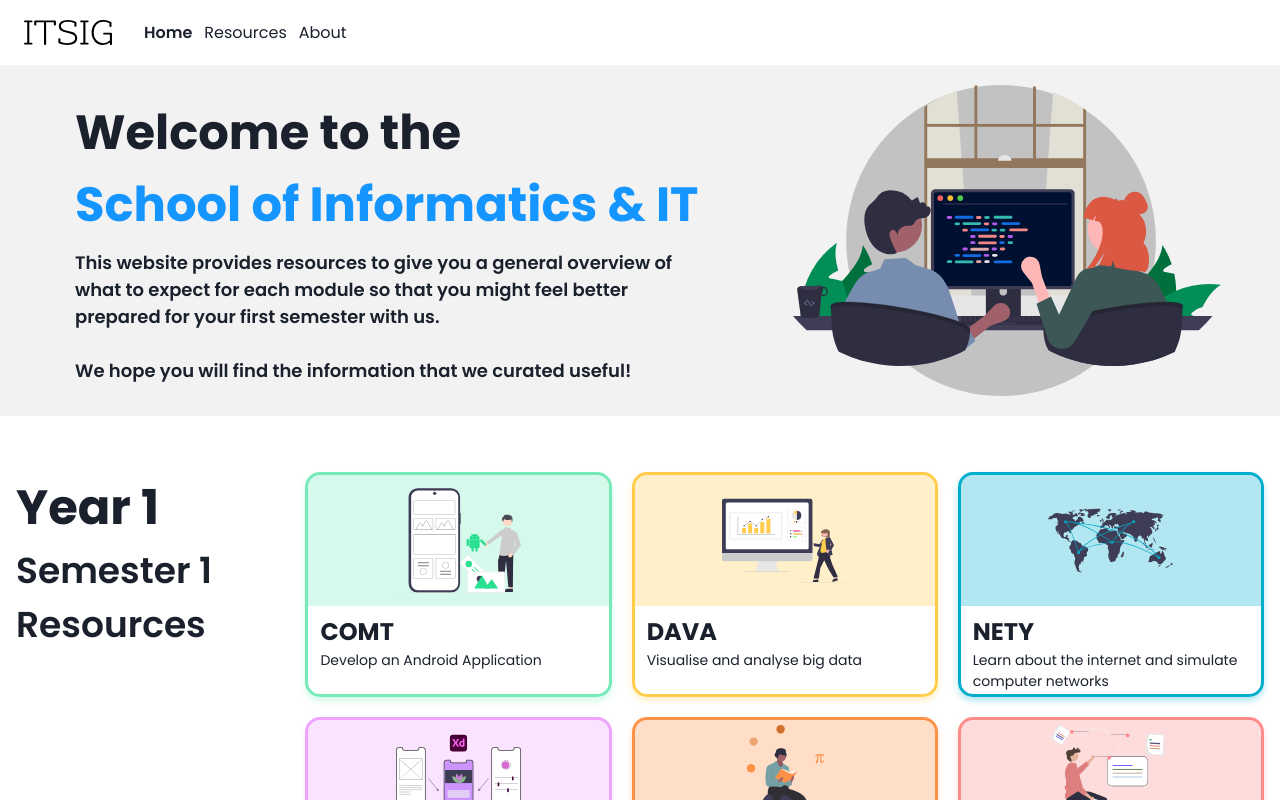
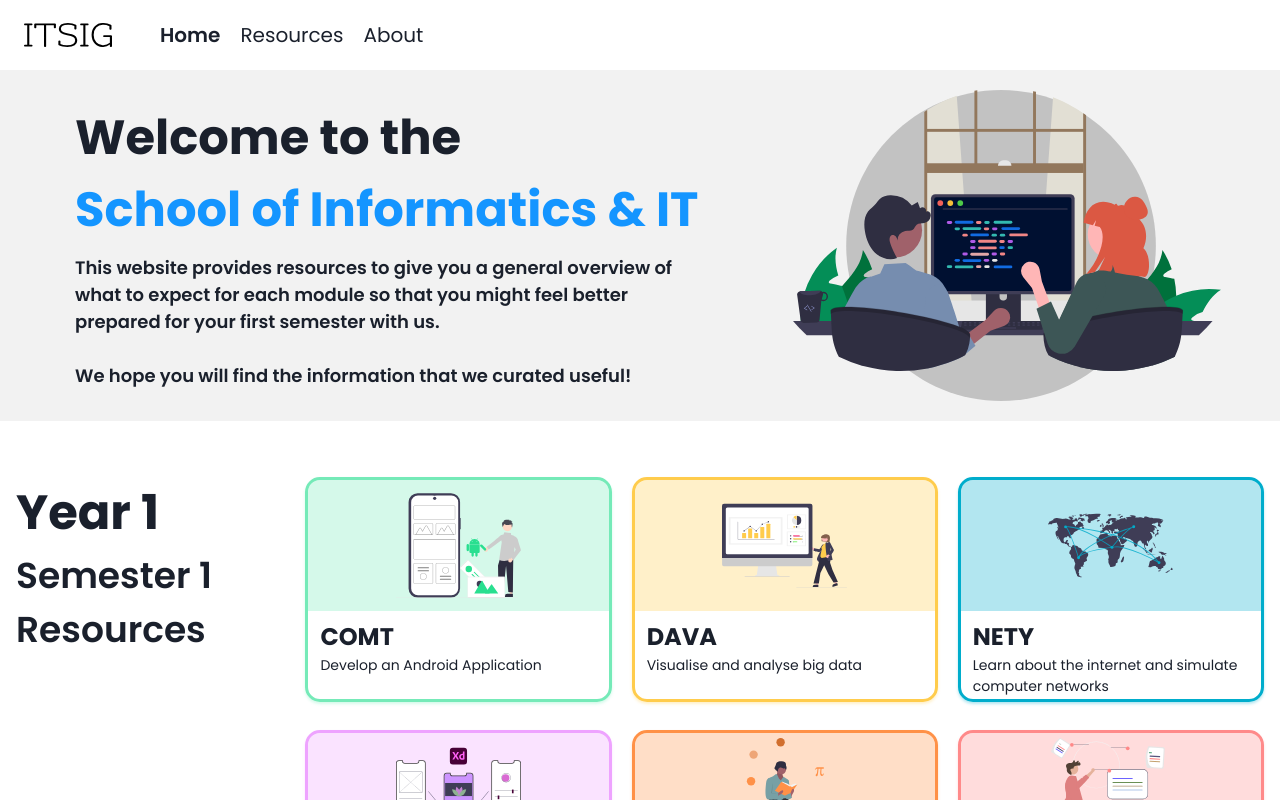
Before and after one commit to TP-ITSIG/tp-itsig.github.io, a React (Vite) app: page / in a window 1280 px wide. Shown: the top 800 px of the page. Built offline with nearby package versions, Linux system fonts and the light colour scheme.

Commit message:
added favicon, chaged initial box shadow(thanks @PuttTim), made navbar links bigger and spacing wider,

```diff
--- a/index.html
+++ b/index.html
@@ -2,7 +2,7 @@
 <html lang="en">
 	<head>
 		<meta charset="UTF-8" />
-		<link rel="icon" type="image/svg+xml" href="/src/favicon.svg" />
+		<link rel="icon" type="image/svg+xml" href="/itsig-favicon.svg" />
 		<meta name="viewport" content="width=device-width, initial-scale=1.0" />
 		<title>ITSIG</title>
 	</head>
--- a/src/Components/Navbar.tsx
+++ b/src/Components/Navbar.tsx
@@ -80,7 +80,10 @@ const Navbar = () => {
 					w={{ base: "4.5em", md: "5.5em" }}
 					h="auto"
 				/>
-				<HStack display={{base: "none", lg: "block"}} spacing={3} style={{marginLeft: "2em"}}>
+				<HStack
+					display={{ base: "none", lg: "block" }}
+					spacing={5}
+					style={{ marginLeft: "3em" }}>
 					{pages.map(page => (
 						<Button
 							key={page.pageUrl}
@@ -89,10 +92,10 @@ const Navbar = () => {
 									? "semibold"
 									: "normal"
 							}
-
+							fontSize="xl"
 							colorScheme="black"
 							variant="link"
-							sx={{ transition: "font-weight 0.15s ease-out" }}
+							sx={{ transition: "all 0.15s ease-out" }}
 							onClick={() => {
 								navigate(page.pageUrl)
 							}}>
--- a/src/Components/SubjectCard.tsx
+++ b/src/Components/SubjectCard.tsx
@@ -15,7 +15,7 @@ const SubjectCard = (props: SubjectCardProps) => {
 			borderColor={props.color}
 			borderWidth={3.5}
 			borderRadius={15}
-			boxShadow={`0px 4px 6px ${props.bgColor}`}
+			boxShadow={`0px 2px 3px ${props.bgColor}`}
 			_hover={{
 				boxShadow: `0px 8px 12px ${props.bgColor}`,
 			}}
@@ -24,11 +24,15 @@ const SubjectCard = (props: SubjectCardProps) => {
 			<Center bg={props.bgColor} w="auto" minH="60%" maxH="60%">
 				<Image py={2} src={props.image} boxSize="125px" />
 			</Center>
-			<Box my={2} px={{base: 2, lg: 3}}>
-				<Text fontSize={{base:"lg", md: "xl", lg: "2xl"}} fontWeight="bold">
+			<Box my={2} px={{ base: 2, lg: 3 }}>
+				<Text
+					fontSize={{ base: "lg", md: "xl", lg: "2xl" }}
+					fontWeight="bold">
 					{props.title}
 				</Text>
-				<Text fontSize={{base:"xs", md: "sm"}} mb={1}>{props.description}</Text>
+				<Text fontSize={{ base: "xs", md: "sm" }} mb={1}>
+					{props.description}
+				</Text>
 			</Box>
 		</Box>
 	)
--- a/src/Pages/Home.tsx
+++ b/src/Pages/Home.tsx
@@ -106,7 +106,7 @@ const Home = () => {
 					</Text>
 				</Stack>
 
-				<SimpleGrid columns={{ base: 2, md: 3 }} gap={5}>
+				<SimpleGrid columns={{ base: 2, md: 3 }} gap={5} rowGap={7}>
 					{subjects.map(subject => (
 						<SubjectCard
 							key={subject.abbreviation.toLowerCase()}
--- a/src/index.css
+++ b/src/index.css
@@ -1 +1,5 @@
-@import url('https://fonts.googleapis.com/css2?family=Poppins:wght@100;200;300;400;500;600;700&display=swap')
+@import url('https://fonts.googleapis.com/css2?family=Poppins:wght@100;200;300;400;500;600;700&display=swap');
+
+html {
+	scroll-behavior: smooth;
+}
```
Also changed, not shown: itsig-favicon.svg (added).
